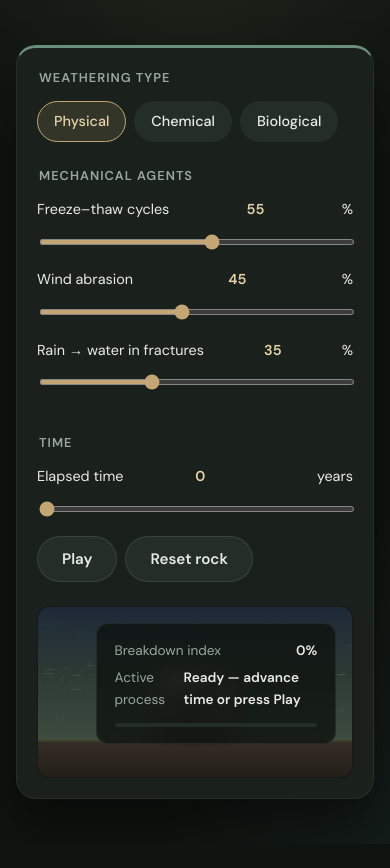
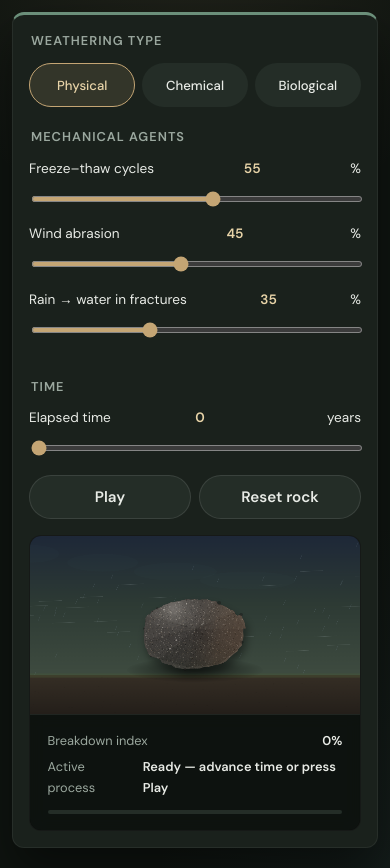
Before and after one commit to gabo-inigo/gabo-inigo.github.io, a plain HTML site: page index.html in a window 390 px wide. Before the commit the page ends 844 px from the top, so only its background shows below. Drawn offline with Linux system fonts and the light colour scheme.

Commit message:
mobile-compatible

```diff
--- a/css/styles.css
+++ b/css/styles.css
@@ -595,3 +595,124 @@ input[type="range"] {
 .footer-meta {
   margin-top: 0.5rem;
 }
+
+/* --- Mobile & touch --- */
+body {
+  padding-left: env(safe-area-inset-left);
+  padding-right: env(safe-area-inset-right);
+}
+
+@media (max-width: 767px) {
+  main {
+    align-items: stretch;
+    justify-content: flex-start;
+    min-height: auto;
+    padding-top: max(0.75rem, env(safe-area-inset-top));
+    padding-bottom: max(1.25rem, env(safe-area-inset-bottom));
+    padding-left: max(0.75rem, env(safe-area-inset-left));
+    padding-right: max(0.75rem, env(safe-area-inset-right));
+  }
+
+  .simulation {
+    padding: 1rem;
+    border-radius: var(--radius);
+  }
+
+  .controls {
+    gap: 1.25rem;
+    margin-bottom: 1rem;
+  }
+
+  .chip-group {
+    display: grid;
+    grid-template-columns: repeat(3, 1fr);
+    gap: 0.4rem;
+  }
+
+  .chip span {
+    padding: 0.65rem 0.5rem;
+    font-size: 0.82rem;
+    text-align: center;
+    min-height: 2.75rem;
+    display: flex;
+    align-items: center;
+    justify-content: center;
+  }
+
+  .range-label {
+    flex-wrap: wrap;
+    gap: 0.15rem 0.5rem;
+    font-size: 0.85rem;
+    line-height: 1.35;
+  }
+
+  .transport {
+    display: grid;
+    grid-template-columns: 1fr 1fr;
+    gap: 0.5rem;
+  }
+
+  .transport .btn {
+    width: 100%;
+    min-height: 2.75rem;
+    padding: 0.65rem 1rem;
+  }
+
+  .stage-wrap {
+    display: flex;
+    flex-direction: column;
+  }
+
+  .hud {
+    position: static;
+    min-width: 0;
+    max-width: none;
+    width: 100%;
+    margin: 0;
+    border-radius: 0;
+    border: none;
+    border-top: 1px solid rgba(255, 255, 255, 0.08);
+    font-size: 0.8rem;
+  }
+
+  .hud-value--wrap {
+    max-width: none;
+    text-align: right;
+  }
+}
+
+@media (max-width: 380px) {
+  .chip-group {
+    grid-template-columns: 1fr;
+  }
+
+  .chip span {
+    min-height: 2.5rem;
+  }
+
+  .transport {
+    grid-template-columns: 1fr;
+  }
+}
+
+@media (pointer: coarse) {
+  .btn,
+  .chip span {
+    -webkit-tap-highlight-color: transparent;
+  }
+
+  input[type="range"] {
+    height: 1.75rem;
+    margin: 0.15rem 0;
+  }
+
+  input[type="range"]::-webkit-slider-thumb {
+    width: 1.25rem;
+    height: 1.25rem;
+  }
+
+  input[type="range"]::-moz-range-thumb {
+    width: 1.25rem;
+    height: 1.25rem;
+  }
+}
--- a/index.html
+++ b/index.html
@@ -2,7 +2,7 @@
 <html lang="en">
 <head>
   <meta charset="UTF-8" />
-  <meta name="viewport" content="width=device-width, initial-scale=1.0" />
+  <meta name="viewport" content="width=device-width, initial-scale=1.0, viewport-fit=cover" />
   <meta name="description" content="Interactive geological weathering simulation — physical, chemical, and biological rock breakdown." />
   <title>Weathering Lab — Rock Breakdown Simulation</title>
   <link rel="preconnect" href="https://fonts.googleapis.com" />
--- a/js/simulation.js
+++ b/js/simulation.js
@@ -1555,6 +1555,12 @@
 
   ui.resetSim.addEventListener("click", resetSimulation);
   window.addEventListener("resize", fitCanvas);
+  window.addEventListener("orientationchange", () => {
+    requestAnimationFrame(fitCanvas);
+  });
+  if (window.visualViewport) {
+    window.visualViewport.addEventListener("resize", fitCanvas);
+  }
 
   initCracks();
   initPits();
```
